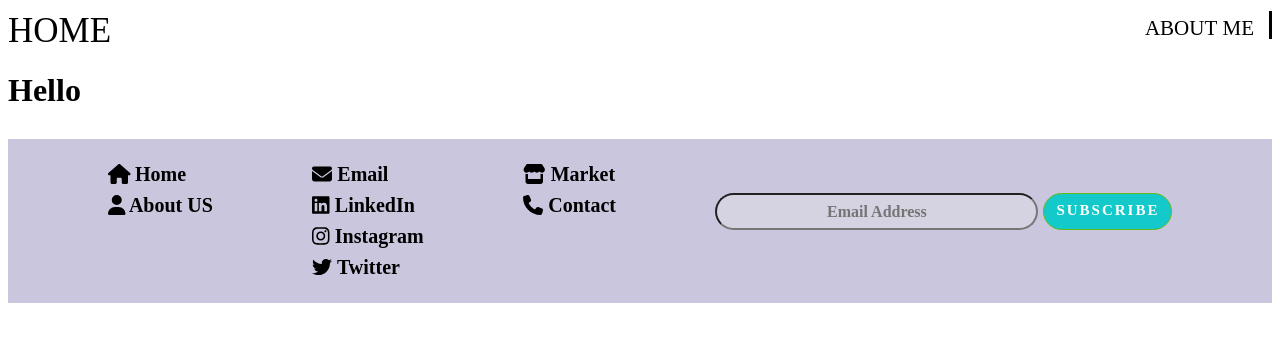
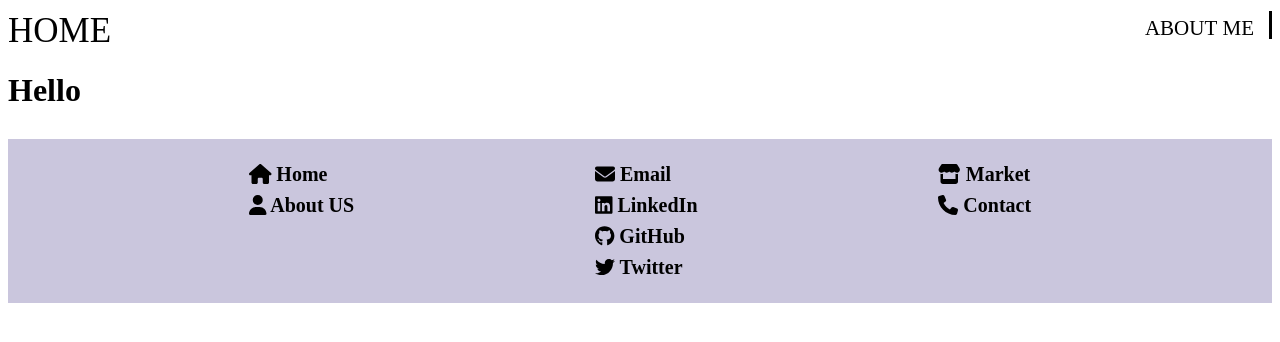
Before and after one commit to ravipatel0113/IS601-Team-A-Final-Project, a Next.js app: page / in a window 1280 px wide. Shown: the top 342 px of the page. Built offline with nearby package versions, Linux system fonts and the light colour scheme.

Commit message:
Update footer Section

```diff
--- a/components/footer.js
+++ b/components/footer.js
@@ -2,36 +2,11 @@ import mainStyles from '../styles/main.module.css'
 import Link from 'next/link';
 import React from 'react';
 import { FontAwesomeIcon } from '@fortawesome/react-fontawesome'
-import { faHome, faUser, faBook, faBullhorn, faEnvelope, faPhone, faStore } from '@fortawesome/free-solid-svg-icons';
-import { faLinkedin, faInstagram, faTwitter } from '@fortawesome/free-brands-svg-icons';
+import { faHome, faUser, faBook, faEnvelope, faPhone, faStore } from '@fortawesome/free-solid-svg-icons';
+import { faLinkedin, faInstagram, faTwitter, faGithub } from '@fortawesome/free-brands-svg-icons';
 
 import { useState } from "react";
 export default function Footer() {
-    const [state, setState] = useState(0);
-    const [errorMsg, setErrorMsg] = useState("");
-    // 0 - initial , 1 - loading, 2 - success, 2 - error
-    const subscribe = async (e) => {
-    e.preventDefault();
-
-    setState(1);
-    setErrorMsg("");
-    console.log(e.target[0].value);
-    try {
-      const res = await fetch("/api/newsletter", {
-        method: "POST",
-        body: e.target[0].value,
-      });
-
-      const data = await res.json();
-      if (data.error !== null) {
-        throw data.error;
-      }
-      setState(2);
-    } catch (e) {
-      setErrorMsg(e);
-      setState(3);
-    }
-    };
     return (
     <>
         <footer className={mainStyles.footer}>
@@ -49,7 +24,7 @@ export default function Footer() {
 
             <a href="mailto:example@example.com"><FontAwesomeIcon icon={faEnvelope} /> Email</a>
             <a href="https://www.linkedin.com/"><FontAwesomeIcon icon={faLinkedin} /> LinkedIn</a>
-            <a href="https://www.instagram.com/"><FontAwesomeIcon icon={faInstagram} /> Instagram</a>
+            <a href="https://www.github.com/"><FontAwesomeIcon icon={faGithub} /> GitHub</a>
             <a href="https://twitter.com/"><FontAwesomeIcon icon={faTwitter} /> Twitter</a>
         </div>
 
@@ -59,25 +34,6 @@ export default function Footer() {
             <a href="#"><FontAwesomeIcon icon={faPhone} /> Contact</a>
 
         </div>
-
-        {/* <!-- Form Section --> */}
-        {state == 2 ? (
-        <p className="font-medium mt-4 text-xl text-green-800">
-            Thanks for subscribing, you will receive mail once we launch our
-            website.
-        </p>
-        ) : (
-            <form onSubmit={subscribe} className={mainStyles.newsletterform}>
-                <input type = "email" placeholder="Email Address" className={mainStyles.emailaddress} required></input>
-                <button type="submit" className={mainStyles.footertext}>Subscribe</button>
-                {state === 3 ? (
-                    <p className="text-red-500 mt-3">{errorMsg}</p>
-                    ) : (
-                        ""
-                    )
-                }
-            </form>
-        )}
         </footer>
     </>
     );
```
Also changed, not shown: 1 other file (tests, documents, lock files or other folders).
